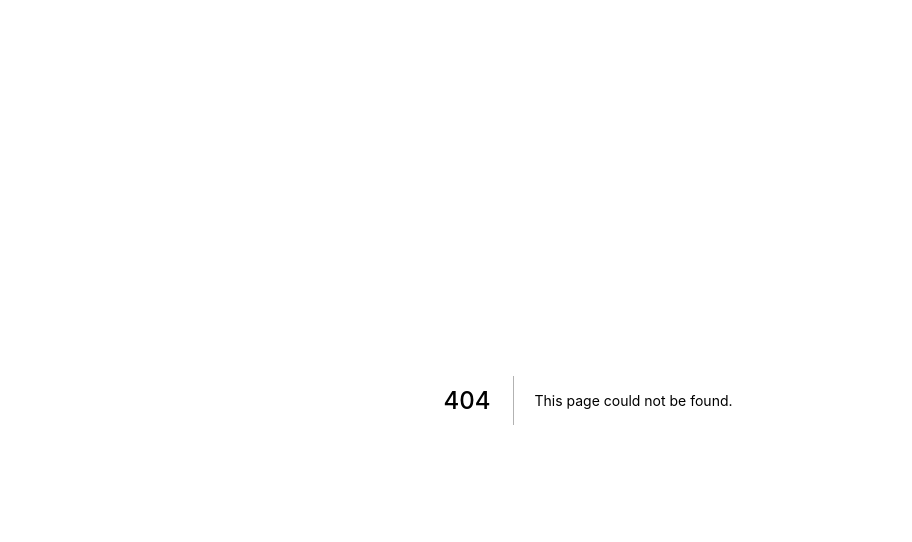
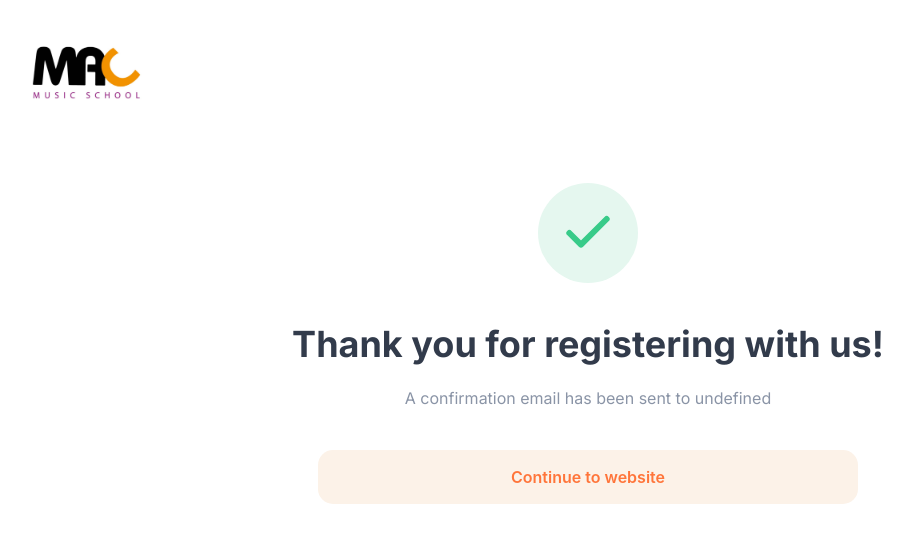
Before and after one commit to jacquesikot/mac-music-school-admin, a Next.js app: page /success in a window 1280 px wide. Before the commit this address had no page. Shown: the top 542 px of the page, without its empty margins (52-964 px from the left). Built offline with nearby package versions, Linux system fonts and the light colour scheme.

Commit message:
feat: complete login and add to firebase

```diff
--- a/package.json
+++ b/package.json
@@ -15,6 +15,7 @@
     "@chakra-ui/react": "^1.6.5",
     "@emotion/react": "^11",
     "@emotion/styled": "^11",
+    "firebase": "^8.7.1",
     "formik": "^2.2.9",
     "framer-motion": "^4",
     "next": "11.0.1",
--- /dev/null
+++ b/src/pages/success.js
@@ -0,0 +1,71 @@
+import React from 'react';
+import Head from 'next/head';
+import { useRouter } from 'next/router';
+import Image from 'next/image';
+import {
+  Flex,
+  Spacer,
+  Center,
+  Text,
+  Button,
+  Heading,
+  Box,
+} from '@chakra-ui/react';
+
+import Logo from '../assets/macLogo.png';
+import CheckMark from '../svgs/CheckMark';
+
+function Success() {
+  const router = useRouter();
+
+  const handleClick = () => {
+    router.push('https://www.google.com/');
+  };
+  return (
+    <>
+      <Head>
+        <title>Register Success</title>
+        <link rel="icon" href="/favicon.ico" />
+      </Head>
+
+      <Flex marginLeft={{ base: 10, md: 10, lg: 20, xl: 20 }} marginTop={10}>
+        <Image src={Logo} alt="Mac music school logo" width={116} height={63} />
+        <Spacer />
+      </Flex>
+
+      <Center>
+        <Center marginTop={20} flexDirection="column" width="80%">
+          <CheckMark />
+
+          <Heading
+            textAlign="center"
+            marginTop={10}
+            fontFamily="Inter"
+            color="#323B4B"
+          >
+            Thank you for registering with us!
+          </Heading>
+
+          <Text fontFamily="Inter" marginTop={5} color="#8A94A6">
+            {`A confirmation email has been sent to ${router.query.email}`}
+          </Text>
+
+          <Button
+            width={{ base: '100%', md: '100%', lg: 540 }}
+            height={54}
+            borderRadius={15}
+            marginTop={10}
+            backgroundColor="#FCF2E8"
+            textColor="#FF753A"
+            _hover={{ bg: '#FF753A', textColor: '#FCF2E8' }}
+            onClick={handleClick}
+          >
+            Continue to website
+          </Button>
+        </Center>
+      </Center>
+    </>
+  );
+}
+
+export default Success;
--- /dev/null
+++ b/src/svgs/CheckMark.js
@@ -0,0 +1,25 @@
+import * as React from 'react';
+
+function CheckMark(props) {
+  return (
+    <svg
+      width={100}
+      height={100}
+      viewBox="0 0 50 50"
+      fill="none"
+      xmlns="http://www.w3.org/2000/svg"
+      {...props}
+    >
+      <circle cx={25} cy={25} r={25} fill="#E5F7EF" />
+      <path
+        d="M34.333 18L21.5 30.833 15.666 25"
+        stroke="#38CB89"
+        strokeWidth={3}
+        strokeLinecap="round"
+        strokeLinejoin="round"
+      />
+    </svg>
+  );
+}
+
+export default CheckMark;
```
Also changed, not shown: src/firebase/index.js (added, +19 -0 lines), src/firebase/student.js (added, +15 -0 lines), src/pages/register.js (+77 -19 lines), 1 other file (tests, documents, lock files or other folders).
